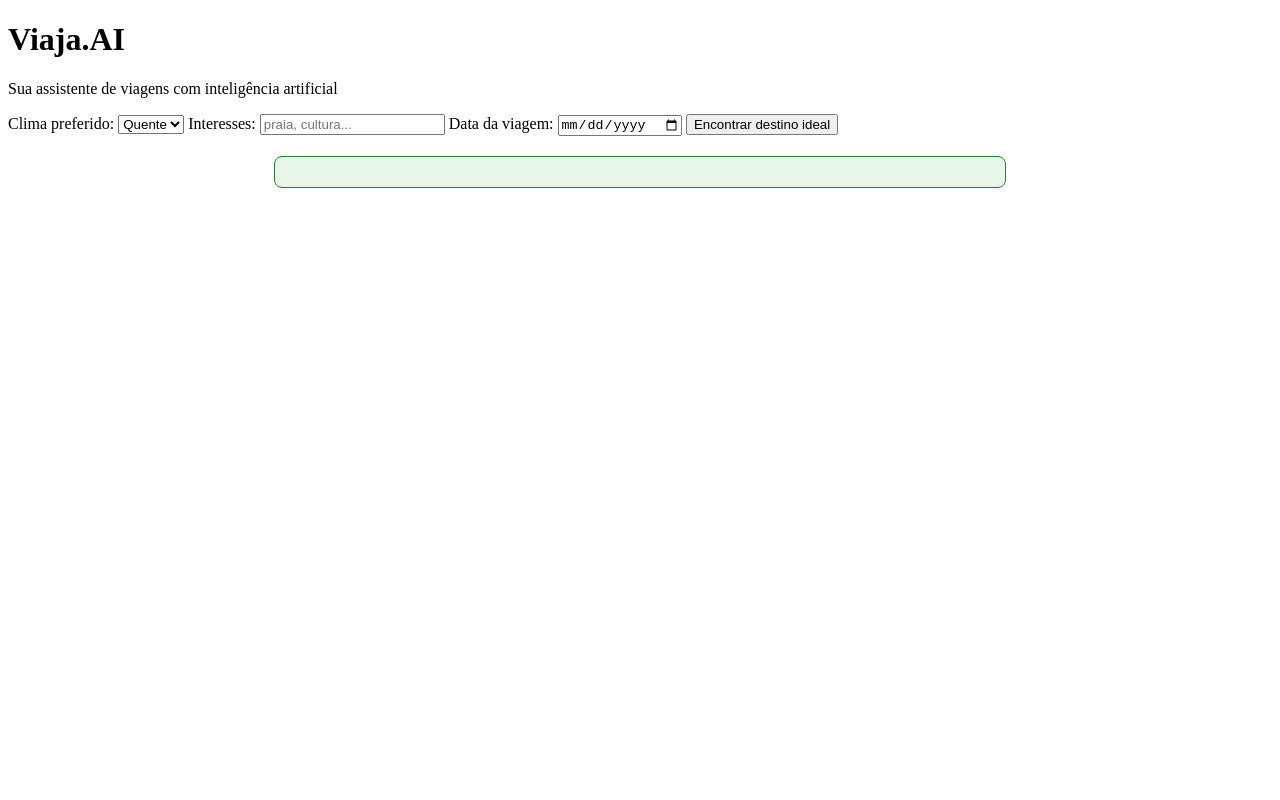
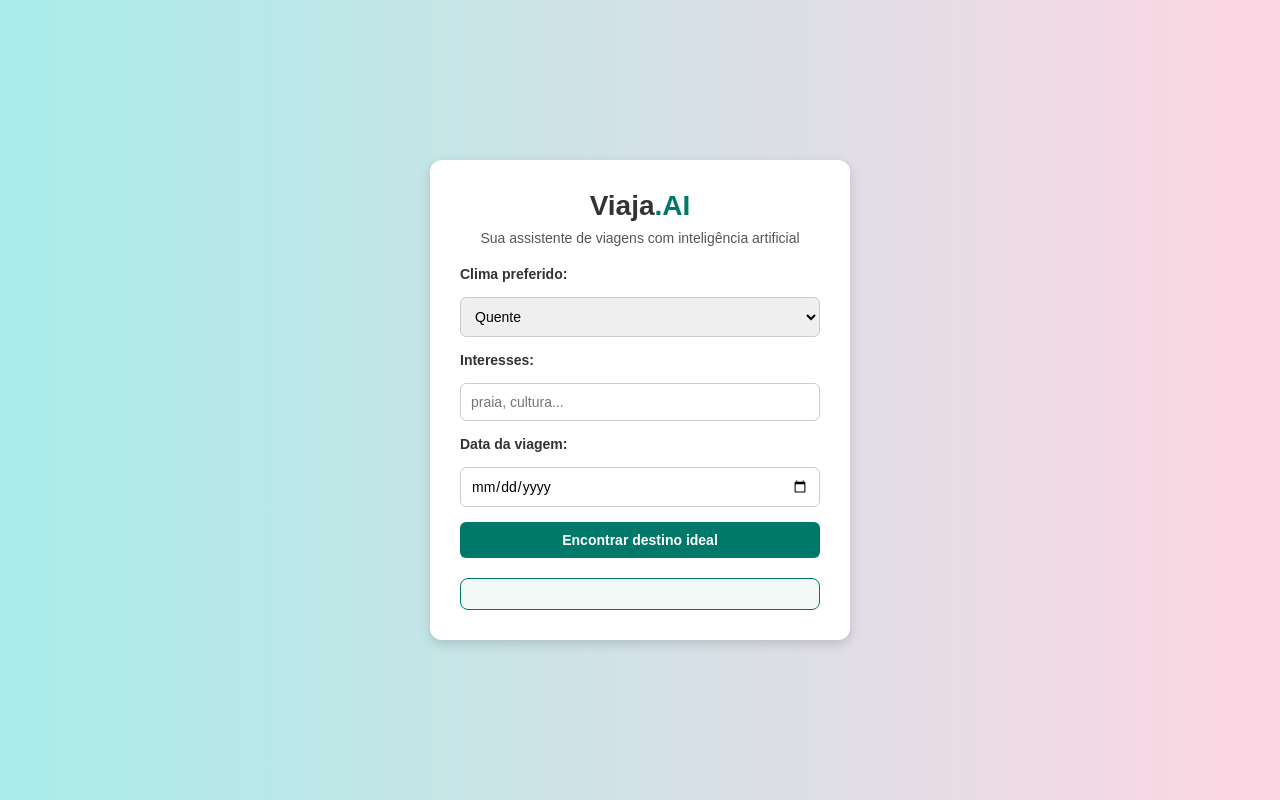
Before and after one commit to Danisouzax/ViajaIA, a website: page public/index.html in a window 1280 px wide. Drawn offline with Linux system fonts and the light colour scheme.

Commit message:
arrumando css

```diff
--- a/public/style.css
+++ b/public/style.css
@@ -1,32 +1,131 @@
+/* Reset básico */
+* {
+  margin: 0;
+  padding: 0;
+  box-sizing: border-box;
+  font-family: Arial, Helvetica, sans-serif;
+}
+
+body {
+  background: linear-gradient(to right, #a8edea, #fed6e3);
+  min-height: 100vh;
+  display: flex;
+  justify-content: center;
+  align-items: center;
+}
+
+/* Container principal */
+.container {
+  background: white;
+  padding: 30px;
+  border-radius: 12px;
+  box-shadow: 0 4px 12px rgba(0, 0, 0, 0.15);
+  max-width: 420px;
+  width: 100%;
+  text-align: center;
+}
+
+/* Header */
+header h1 {
+  font-size: 28px;
+  margin-bottom: 8px;
+  color: #333;
+}
+
+header h1 span {
+  color: #00796b;
+}
+
+header p {
+  font-size: 14px;
+  color: #555;
+  margin-bottom: 20px;
+}
+
+/* Formulário */
+form {
+  display: flex;
+  flex-direction: column;
+  gap: 15px;
+}
+
+label {
+  text-align: left;
+  font-size: 14px;
+  font-weight: bold;
+  color: #333;
+}
+
+input,
+select,
+button {
+  padding: 10px;
+  border-radius: 6px;
+  border: 1px solid #ccc;
+  font-size: 14px;
+}
+
+button {
+  background-color: #00796b;
+  color: white;
+  font-weight: bold;
+  border: none;
+  cursor: pointer;
+  transition: background 0.3s;
+}
+
+button:hover {
+  background-color: #004d40;
+}
+
+/* Resultado */
 .resultado-card {
   margin-top: 20px;
   padding: 15px;
-  background: #e8f5e9;
-  border: 1px solid #2e7d32;
+  background: #f1f8f6;
+  border: 1px solid #00796b;
   border-radius: 8px;
-  color: #1b5e20;
-  font-size: 1rem;
-  line-height: 1.6;
-  white-space: pre-wrap; /* quebra linhas preservando espaçamento */
-  word-wrap: break-word; /* evita overflow */
-  text-align: justify;   /* deixa o texto alinhado bonitinho */
-  max-width: 90%;        /* não deixa ocupar a tela toda */
-  margin-left: auto;     /* centraliza */
-  margin-right: auto;    /* centraliza */
+  text-align: left;
+  white-space: pre-line; /* mantém quebras de linha */
+  overflow-wrap: break-word; /* evita estouro */
+  max-height: 400px;
+  overflow-y: auto; /* scroll se o texto for grande */
 }
 
-/* Para telas grandes */
-@media (min-width: 768px) {
-  .resultado-card {
-    max-width: 700px; /* largura máxima no desktop */
-    font-size: 1.05rem;
+.resultado-card h3 {
+  margin-bottom: 10px;
+  color: #00796b;
+}
+
+/* Loader */
+.loading {
+  margin-top: 15px;
+  font-size: 14px;
+  color: #00796b;
+  font-weight: bold;
+  animation: blink 1s infinite;
+}
+
+@keyframes blink {
+  0% { opacity: 1; }
+  50% { opacity: 0.5; }
+  100% { opacity: 1; }
+}
+
+/* Responsividade */
+@media (max-width: 480px) {
+  .container {
+    max-width: 95%;
+    padding: 20px;
+  }
+
+  header h1 {
+    font-size: 22px;
+  }
+
+  input,
+  select,
+  button {
+    font-size: 13px;
   }
 }
-
-/* Para celulares */
-@media (max-width: 480px) {
-  .resultado-card {
-    font-size: 0.9rem;
-    padding: 12px;
-  }
-}
```
